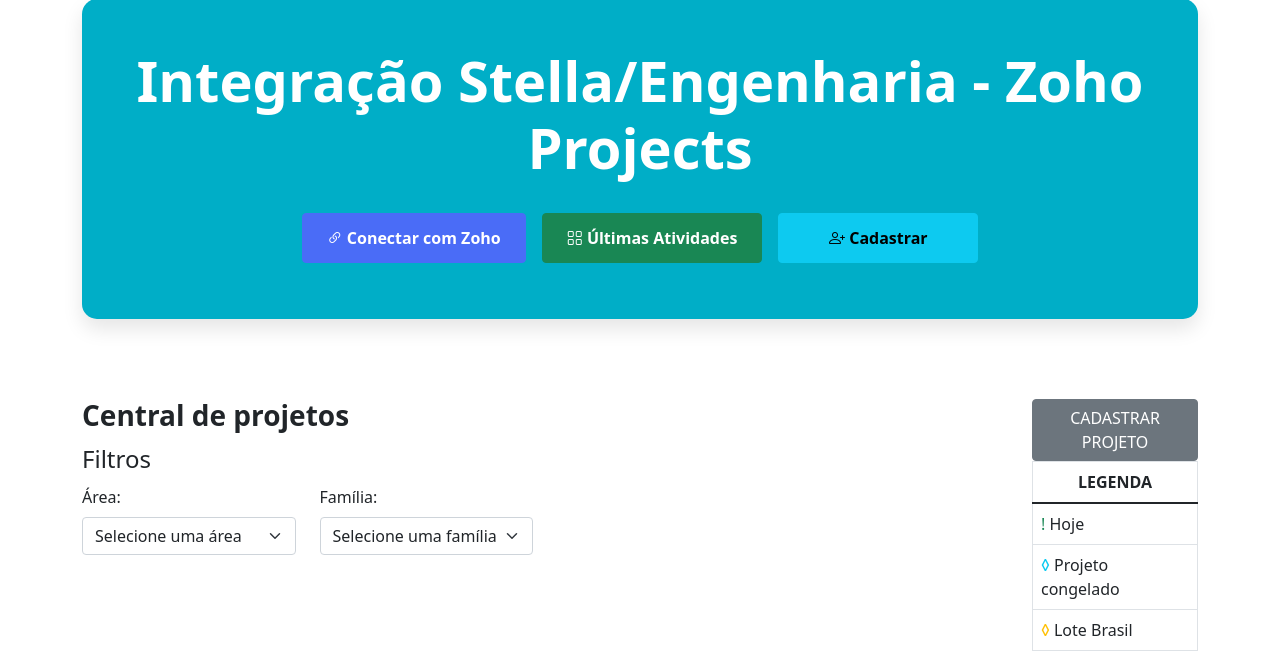
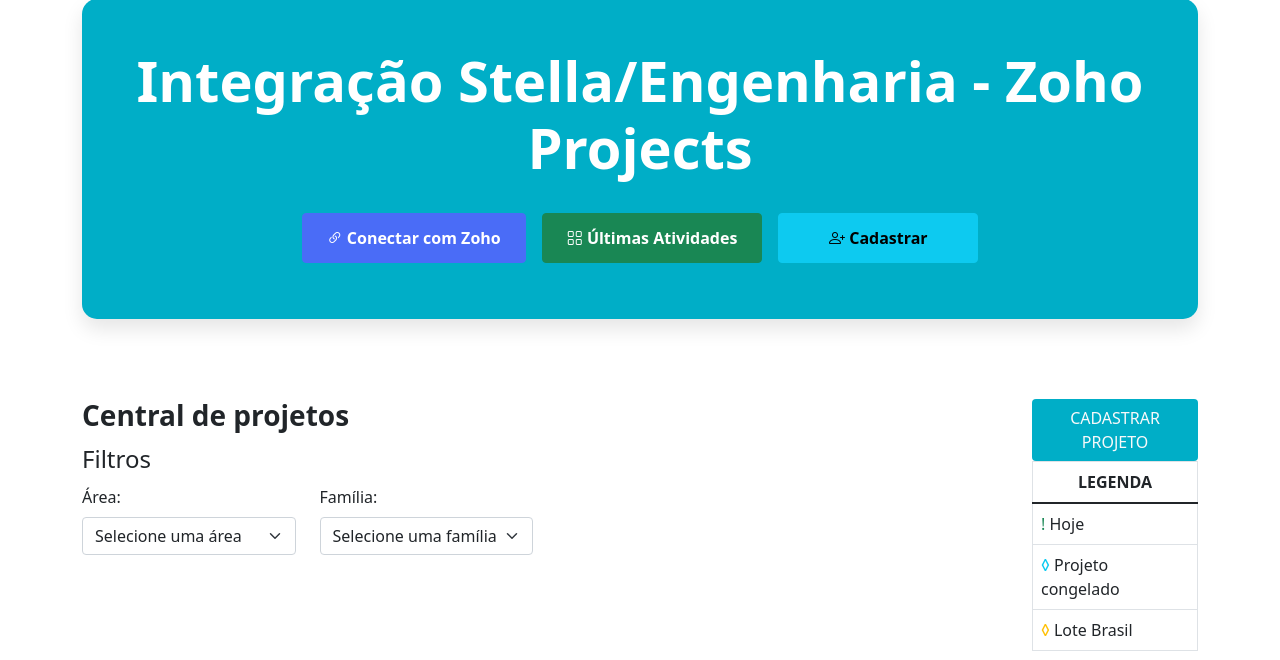
Before and after one commit to danielbrol-stella/StellaZoho, a Flask app: page / in a window 1280 px wide. Shown: the part 105-765 px from the top of the page. Run offline with Flask 3, Linux system fonts and the light colour scheme.

Commit message:
style: alteração da cor do botão CADASTRAR PROJETO

```diff
--- a/Templates/index.html
+++ b/Templates/index.html
@@ -154,7 +154,7 @@
                 </div>
 
                 <div class="col-4 col-sm-4 col-md-2 d-flex flex-column gp-0">
-                    <button type="button" class="btn btn-secondary w-100">CADASTRAR PROJETO</button>
+                    <button type="button" class="btn bg-color text-light w-100">CADASTRAR PROJETO</button>
 
                     <table class="table table-bordered table-hover">
                         <thead>
```
